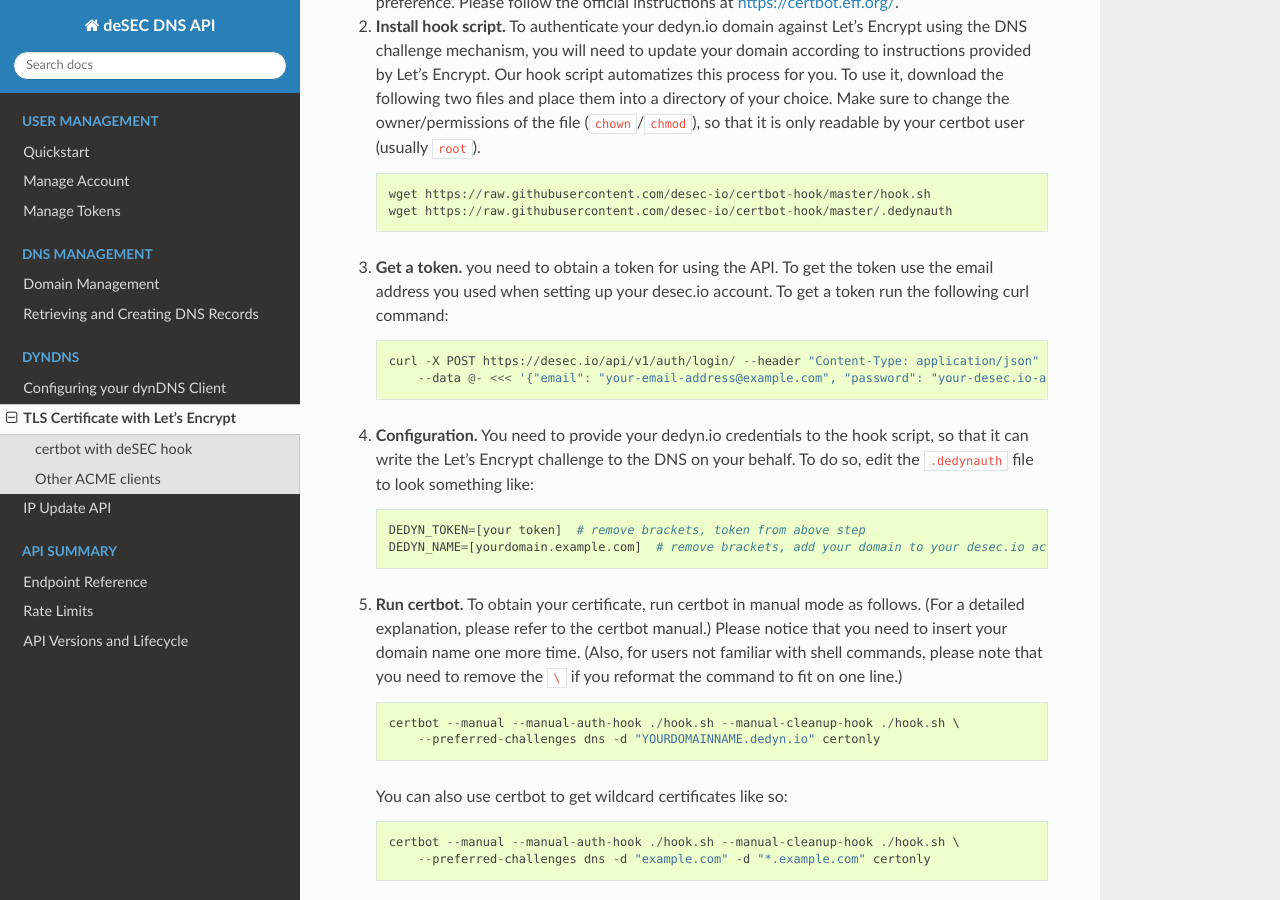
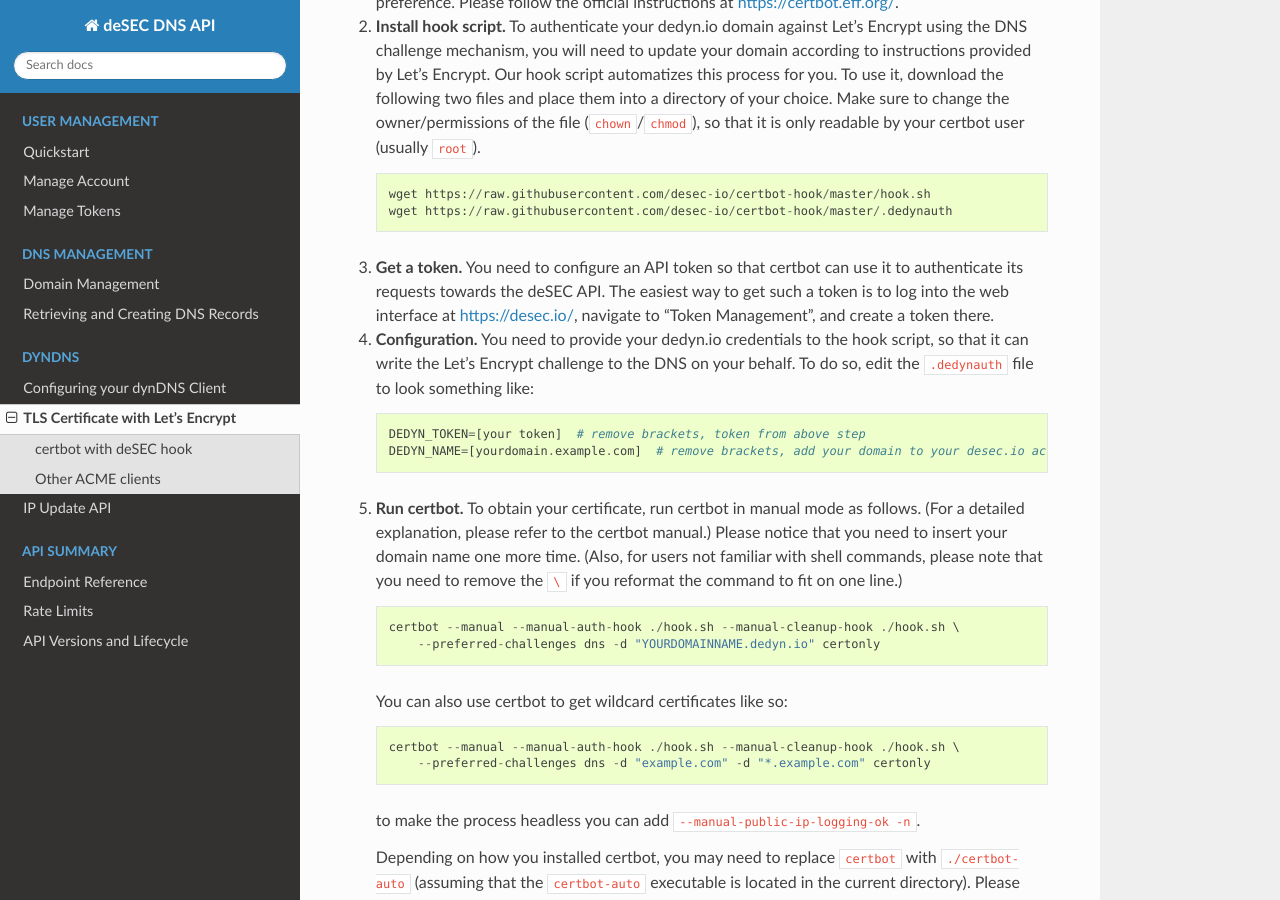
Before and after one commit to desec-io/desec-stack, a Sphinx documentation site: the page built from docs/dyndns/lets-encrypt.rst, in a window 1280 px wide and 900 px high, scrolled down 393 px. Built offline with Sphinx 7.4.7 and the Read the Docs theme 2.0.0, drawn with Linux system fonts in a browser that asks for light colours.

Commit message:
fix(docs): don't lead users to wrong assumptions about token validity

```diff
--- a/docs/dyndns/lets-encrypt.rst
+++ b/docs/dyndns/lets-encrypt.rst
@@ -27,11 +27,10 @@
      wget https://raw.githubusercontent.com/desec-io/certbot-hook/master/hook.sh
      wget https://raw.githubusercontent.com/desec-io/certbot-hook/master/.dedynauth
 
-#. **Get a token.** you need to obtain a token for using the API. To get the token use the email address you used when setting up your desec.io account. To get a token run the following curl command::
-
-     curl -X POST https://desec.io/api/v1/auth/login/ --header "Content-Type: application/json" \
-         --data @- <<< '{"email": "your-email-address@example.com", "password": "your-desec.io-account-password-here"}'
-
+#. **Get a token.** You need to configure an API token so that certbot can use
+   it to authenticate its requests towards the deSEC API. The easiest way to
+   get such a token is to log into the web interface at https://desec.io/,
+   navigate to "Token Management", and create a token there.
 
 #. **Configuration.** You need to provide your dedyn.io credentials to the hook
    script, so that it can write the Let's Encrypt challenge to the DNS on your
--- a/docs/index.rst
+++ b/docs/index.rst
@@ -14,11 +14,11 @@
 API functionality is demonstrated using the command line tool ``curl``.  To
 pretty-print JSON output, process the data through ``jq``:  ``curl ... | jq .``.
 
-**Windows users:** We are told that the `curl` commands in this documentation
+**Windows users:** We are told that the ``curl`` commands in this documentation
 sometimes do not work. In this case, try moving the request payload in front
-of the `curl` call, like this::
+of the ``curl`` call, like this::
 
-    echo {"email": "mail@example.com", "password": "foobar"} | curl -X POST https://desec.io/api/v1/auth/login/ --header "Content-Type: application/json" --data @-
+    echo {"name": "example.com"} | curl -X POST https://desec.io/api/v1/domains/ --header "Authorization: Token {token}" --header "Content-Type: application/json" --data @-
 
 
 .. toctree::
--- a/docs/quickstart.rst
+++ b/docs/quickstart.rst
@@ -44,6 +44,10 @@
    authenticate requests to the DNS management endpoints as demonstrated in
    the next step.
 
+   Note that tokens created by the login endpoint have limited validity (see
+   the ``max_age`` and ``max_unused_period`` fields in the response). To
+   create a long-lived API token, please refer to :ref:`manage-tokens`.
+
 #. Create a DNS zone::
 
     curl -X POST https://desec.io/api/v1/domains/ \
```
